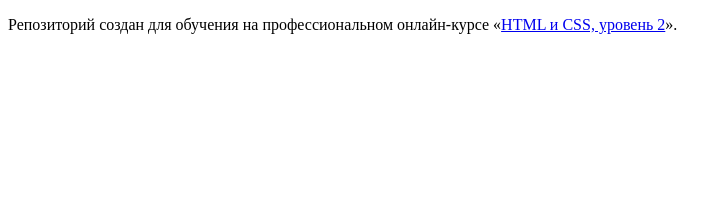
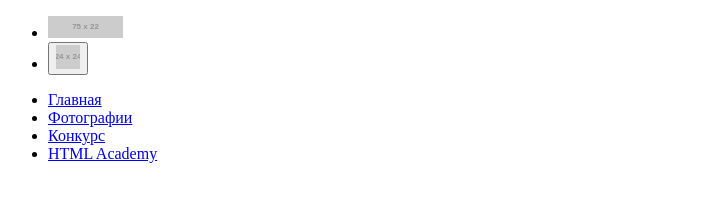
Before and after one commit to ArtMan-8/1095935-pink-18, a website: page source/index.html in a window 1280 px wide. Shown: the whole page, without its empty margins (0-726 px from the left). Drawn offline with Linux system fonts and the light colour scheme; placeholder pictures from the web are drawn by us.

Commit message:
разметил header

```diff
--- a/source/index.html
+++ b/source/index.html
@@ -2,11 +2,34 @@
 <html lang="ru">
 <head>
   <meta charset="utf-8">
+  <meta name="viewport" content="width=device-width, initial-scale=1.0">
+  <meta http-equiv="X-UA-Compatible" content="ie=edge">
   <title>HTML Academy: Пинк</title>
 </head>
 <body>
+  <header class="header-page">
+    <nav class="nav-main">
+      <ul class="nav-main__list ">
+        <li class="nav-main__item">
+          <a class="nav-main__logo">
+            <img src="https://via.placeholder.com/75x22" alt="Логотип Пинк" width="75" height="22">
+          </a>
+        </li>
+        <li class="nav-main__item">
+          <button>
+            <img src="https://via.placeholder.com/24x24" alt="Меню" width="24" height="24">
+          </button>
+        </li>
+      </ul>
 
-    <p>Репозиторий создан для обучения на профессиональном онлайн‑курсе «<a href="https://htmlacademy.ru/intensive/adaptive">HTML и CSS, уровень 2</a>».</p>
+      <ul class="nav-main__list">
+        <li class="nav-main__link"><a href="#">Главная</a></li>
+        <li class="nav-main__link"><a href="photo.html">Фотографии</a></li>
+        <li class="nav-main__link"><a href="form.html">Конкурс</a></li>
+        <li class="nav-main__link"><a href="https://htmlacademy.ru/intensive/adaptive">HTML Academy</a></li>
+      </ul>
+    </nav>
+  </header>
 
 </body>
 </html>
```
Lines whose indentation alone changed are shown as unchanged.
